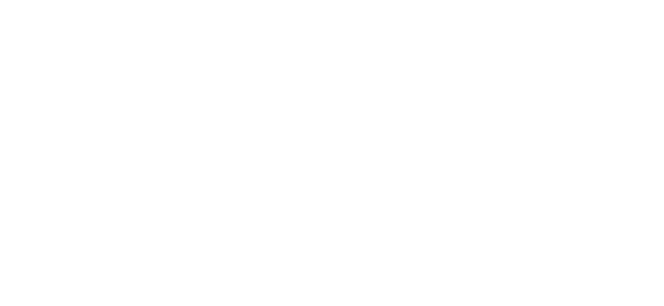
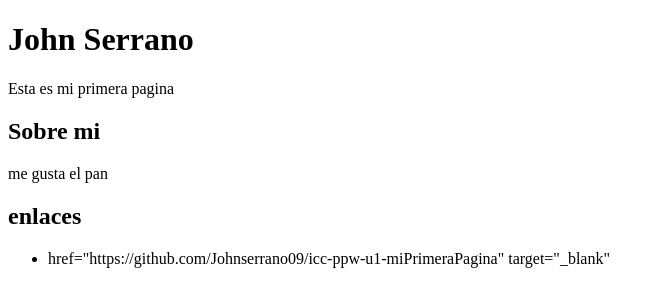
Before and after one commit to Johnserrano09/icc-ppw-u1-miPrimeraPagina, a plain HTML site: page index.html in a window 1280 px wide. Shown: the whole page, without its empty margins (0-664 px from the left). Drawn offline with Linux system fonts and the light colour scheme.

Commit message:
segundo push

```diff
--- a/index.html
+++ b/index.html
@@ -8,4 +8,18 @@
 <body>
 
 </body>
+<h1>John Serrano</h1>
+<p>Esta es mi primera pagina</p>
+<h2>Sobre mi</h2>
+<p>me gusta el pan</p>
+
+<h2>enlaces</h2>
+<ul>
+    <li>
+        <a>
+            href="https://github.com/Johnserrano09/icc-ppw-u1-miPrimeraPagina"
+            target="_blank"
+        </a>
+    </li>
+</ul>
 </html>
```
